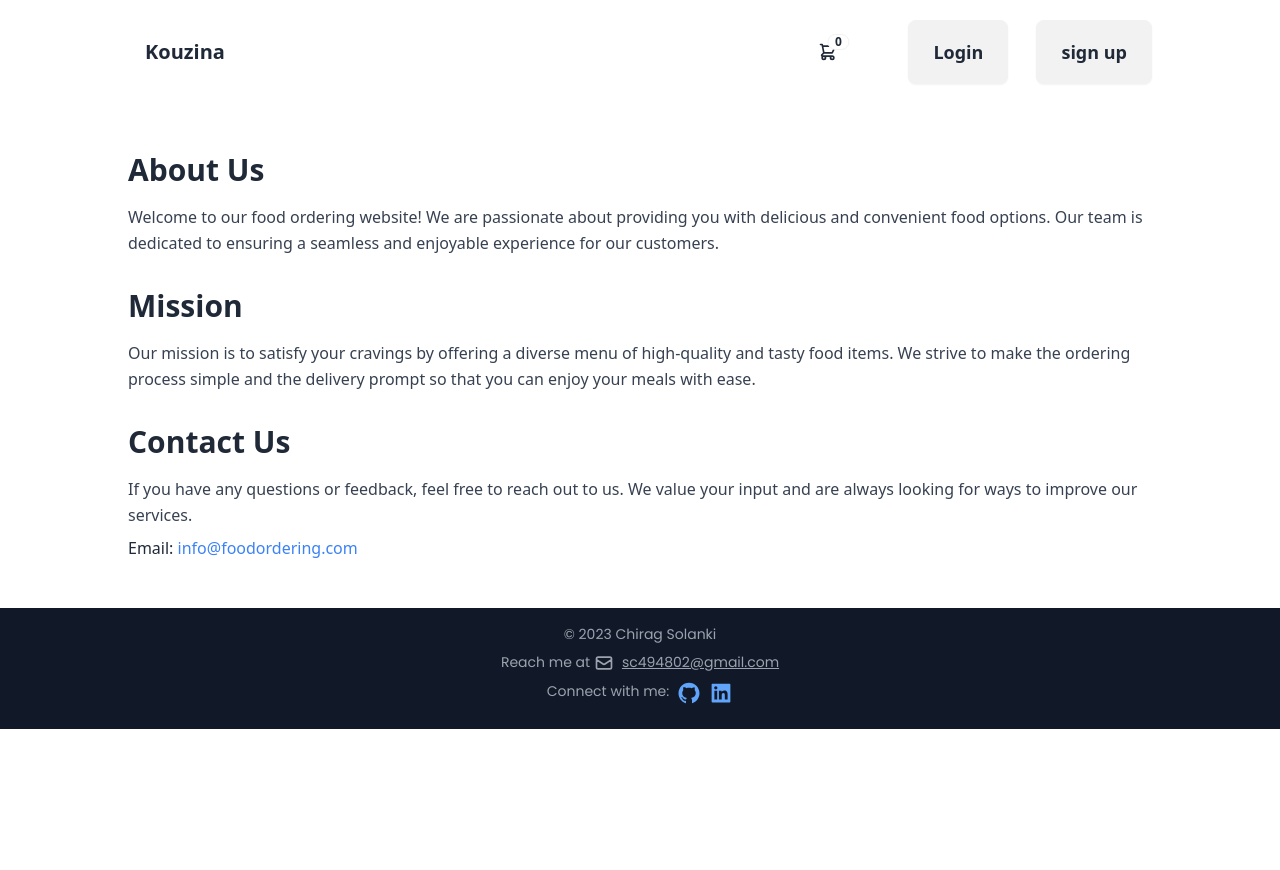
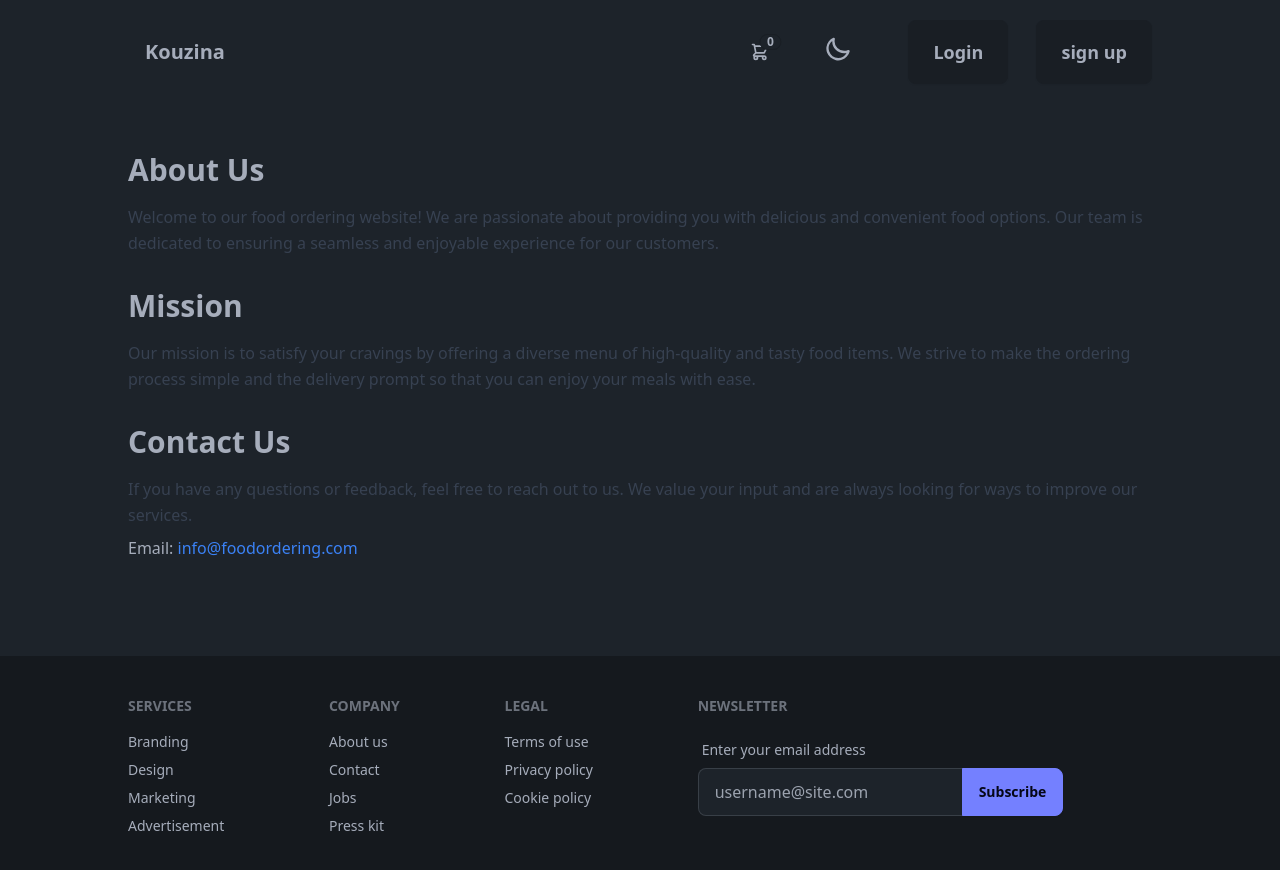
Before and after one commit to dhruvkaravadiya/ChewChew, a React (Vite) app in the folder client/: page /about in a window 1280 px wide. Shown: the top 870 px of the page. Before the commit the page ends 800 px from the top, so only its background shows below. Built offline with nearby package versions, Linux system fonts and the light colour scheme; no server answers.

Commit message:
Added shimmer effect for RestaurantList

```diff
--- a/client/index.html
+++ b/client/index.html
@@ -1,5 +1,5 @@
 <!DOCTYPE html>
-<html lang="en" data-theme="light">
+<html lang="en" data-theme="dark">
   <head>
     <meta charset="UTF-8" />
     <link rel="icon" type="image/svg+xml" href="/vite.svg" />
--- a/client/src/Components/Footer.jsx
+++ b/client/src/Components/Footer.jsx
@@ -3,36 +3,74 @@ import { HiOutlineMail } from "react-icons/hi";
 
 const Footer = () => {
   return (
-    <footer className="bg-gray-900 text-gray-400 py-4 mt-8 text-sm flex justify-between sticky font-custom">
-      <div className="container mx-auto flex flex-col items-center">
-        <p className="mb-2">&copy; {new Date().getFullYear()} Chirag Solanki</p>
-        <p className="mb-2">
-          Reach me at{" "}
-          <a href="mailto:sc494802@gmail.com" className="underline">
-            <HiOutlineMail className="inline-block text-xl mr-2" />
-            sc494802@gmail.com
-          </a>
-        </p>
-        <div className="flex mb-2">
-          <p className="mr-2">Connect with me:</p>
-          <a
-            href="https://github.com/chiragaug6/"
-            target="_blank"
-            rel="noopener noreferrer"
-            className="text-blue-400 hover:text-blue-600 mr-2"
-          >
-            <AiFillGithub className="inline-block text-2xl" />
-          </a>
-          <a
-            href="https://www.linkedin.com/in/chiragaug6/"
-            target="_blank"
-            rel="noopener noreferrer"
-            className="text-blue-400 hover:text-blue-600"
-          >
-            <AiFillLinkedin className="inline-block text-2xl" />
-          </a>
-        </div>
-      </div>
+    // <footer className="bg-gray-900 text-gray-400 py-4 mt-8 text-sm flex justify-between sticky font-custom">
+    //   <div className="container mx-auto flex flex-col items-center">
+    //     <p className="mb-2">&copy; {new Date().getFullYear()} Chirag Solanki</p>
+    //     <p className="mb-2">
+    //       Reach me at{" "}
+    //       <a href="mailto:sc494802@gmail.com" className="underline">
+    //         <HiOutlineMail className="inline-block text-xl mr-2" />
+    //         sc494802@gmail.com
+    //       </a>
+    //     </p>
+    //     <div className="flex mb-2">
+    //       <p className="mr-2">Connect with me:</p>
+    //       <a
+    //         href="https://github.com/chiragaug6/"
+    //         target="_blank"
+    //         rel="noopener noreferrer"
+    //         className="text-blue-400 hover:text-blue-600 mr-2"
+    //       >
+    //         <AiFillGithub className="inline-block text-2xl" />
+    //       </a>
+    //       <a
+    //         href="https://www.linkedin.com/in/chiragaug6/"
+    //         target="_blank"
+    //         rel="noopener noreferrer"
+    //         className="text-blue-400 hover:text-blue-600"
+    //       >
+    //         <AiFillLinkedin className="inline-block text-2xl" />
+    //       </a>
+    //     </div>
+    //   </div>
+    // </footer>
+    <footer className="footer p-10 mt-20 px-32 bg-base-300 text-base-content">
+      <nav>
+        <h6 className="footer-title">Services</h6>
+        <a className="link link-hover">Branding</a>
+        <a className="link link-hover">Design</a>
+        <a className="link link-hover">Marketing</a>
+        <a className="link link-hover">Advertisement</a>
+      </nav>
+      <nav>
+        <h6 className="footer-title">Company</h6>
+        <a className="link link-hover">About us</a>
+        <a className="link link-hover">Contact</a>
+        <a className="link link-hover">Jobs</a>
+        <a className="link link-hover">Press kit</a>
+      </nav>
+      <nav>
+        <h6 className="footer-title">Legal</h6>
+        <a className="link link-hover">Terms of use</a>
+        <a className="link link-hover">Privacy policy</a>
+        <a className="link link-hover">Cookie policy</a>
+      </nav>
+      <form>
+        <h6 className="footer-title">Newsletter</h6>
+        <fieldset className="form-control w-80">
+          <label className="label">
+            <span className="label-text">Enter your email address</span>
+          </label>
+          <div className="join">
+            <input
+              type="text"
+              placeholder="username@site.com"
+              className="input input-bordered join-item"
+            />
+            <button className="btn btn-primary join-item">Subscribe</button>
+          </div>
+        </fieldset>
+      </form>
     </footer>
   );
 };
--- a/client/src/Components/Header.jsx
+++ b/client/src/Components/Header.jsx
@@ -31,7 +31,7 @@ const Header = () => {
   }
 
   return (
-    <div className="navbar bg-base-100 px-32 py-5">
+    <div className="navbar bg-base-100 sm:px-4 lg:px-32 lg:py-5">
       <div className="flex-1">
         <Link className="btn btn-ghost text-xl" to="/">
           {role || "Kouzina"}
@@ -39,14 +39,8 @@ const Header = () => {
       </div>
 
       <div className="flex-none gap-10">
-        {/* <div className="form-control">
-          <input
-            type="text"
-            placeholder="Search"
-            className="input input-bordered w-24 md:w-auto"
-          />
-        </div> */}
         <div className="dropdown dropdown-end">
+          <div>
             {role !== "Restaurant" && role !== "DeliveryMan" && (
               <Link
                 to="/cart"
@@ -75,25 +69,39 @@ const Header = () => {
                 </div>
               </Link>
             )}
-
-          {/* <div
-            tabIndex={0}
-            className="mt-3 z-[1] card card-compact dropdown-content w-52 bg-base-100 shadow"
-          >
-            <div className="card-body">
-              <span className="font-bold text-lg">
-                {cartItems?.length} Items
-              </span>
-              <span className="text-info">Total Amount: ₹ {totalBill} </span>
-              <div className="card-actions">
-                <Link className="btn btn-primary btn-block" to="/cart">
-                  View cart
-                </Link>
           </div>
         </div>
-          </div> */}
+
+        <div>
+          <label className="swap swap-rotate">
+            {/* this hidden checkbox controls the state */}
+            <input
+              type="checkbox"
+              className="theme-controller"
+              value="synthwave"
+            />
+
+            {/* sun icon */}
+            <svg
+              className="swap-on fill-current w-7 h-7"
+              xmlns="http://www.w3.org/2000/svg"
+              viewBox="0 0 24 24"
+            >
+              <path d="M5.64,17l-.71.71a1,1,0,0,0,0,1.41,1,1,0,0,0,1.41,0l.71-.71A1,1,0,0,0,5.64,17ZM5,12a1,1,0,0,0-1-1H3a1,1,0,0,0,0,2H4A1,1,0,0,0,5,12Zm7-7a1,1,0,0,0,1-1V3a1,1,0,0,0-2,0V4A1,1,0,0,0,12,5ZM5.64,7.05a1,1,0,0,0,.7.29,1,1,0,0,0,.71-.29,1,1,0,0,0,0-1.41l-.71-.71A1,1,0,0,0,4.93,6.34Zm12,.29a1,1,0,0,0,.7-.29l.71-.71a1,1,0,1,0-1.41-1.41L17,5.64a1,1,0,0,0,0,1.41A1,1,0,0,0,17.66,7.34ZM21,11H20a1,1,0,0,0,0,2h1a1,1,0,0,0,0-2Zm-9,8a1,1,0,0,0-1,1v1a1,1,0,0,0,2,0V20A1,1,0,0,0,12,19ZM18.36,17A1,1,0,0,0,17,18.36l.71.71a1,1,0,0,0,1.41,0,1,1,0,0,0,0-1.41ZM12,6.5A5.5,5.5,0,1,0,17.5,12,5.51,5.51,0,0,0,12,6.5Zm0,9A3.5,3.5,0,1,1,15.5,12,3.5,3.5,0,0,1,12,15.5Z" />
+            </svg>
+
+            {/* moon icon */}
+            <svg
+              className="swap-off fill-current w-7 h-7"
+              xmlns="http://www.w3.org/2000/svg"
+              viewBox="0 0 24 24"
+            >
+              <path d="M21.64,13a1,1,0,0,0-1.05-.14,8.05,8.05,0,0,1-3.37.73A8.15,8.15,0,0,1,9.08,5.49a8.59,8.59,0,0,1,.25-2A1,1,0,0,0,8,2.36,10.14,10.14,0,1,0,22,14.05,1,1,0,0,0,21.64,13Zm-9.5,6.69A8.14,8.14,0,0,1,7.08,5.22v.27A10.15,10.15,0,0,0,17.22,15.63a9.79,9.79,0,0,0,2.1-.22A8.11,8.11,0,0,1,12.14,19.73Z" />
+            </svg>
+          </label>
         </div>
 
+        <div>
           {isLoggedIn ? (
             <div className="dropdown dropdown-end">
               <div
@@ -117,6 +125,11 @@ const Header = () => {
                     Profile
                   </Link>
                 </li>
+                {role === "Restaurant" && !RestaurantExist(data._id) && (
+                  <li>
+                    <Link to="/create/Restaurant">Add Restaurant</Link>
+                  </li>
+                )}
                 <li>
                   <Link to="/myorder">My Order</Link>
                 </li>
@@ -141,6 +154,7 @@ const Header = () => {
               </Link>
             </div>
           )}
+        </div>
       </div>
     </div>
     // <div className="z-5 font-custom sticky shadow-lg px-44 w-full h-24 text-xl flex justify-between items-center bg-red-500 text-white font-Poppins xl:text-lg xl:px-24 lg:text-base lg:px-11 md:px-6 sm:px-1">
--- a/client/src/Components/Restaurant/RestaurantCard.jsx
+++ b/client/src/Components/Restaurant/RestaurantCard.jsx
@@ -14,26 +14,58 @@ const RestaurantCard = ({ resdata }) => {
   }
 
   return (
+    // <div
+    //   onClick={onCardClick}
+    //   className="w-96 h-auto flex flex-col gap-2 cursor-pointer rounded-lg font-custom hover:shadow-xl bg-white p-4 border border-gray-200"
+    // >
+    //   <img
+    //     alt="resPhoto"
+    //     src={resdata?.photo?.photoUrl}
+    //     className="w-96 h-60 rounded-md"
+    //   />
+    //   <div className="flex items-center justify-between m-2 p-1 text-white">
+    //     <div className="text-base text-gray-600  font-semibold">
+    //       {resdata?.restaurantName}
+    //     </div>
+    //     <div className="bg-green-500 w-10 h-6 rounded-full flex items-center justify-evenly p-1">
+    //       <p className="text-sm">4.4</p>
+    //       <MdOutlineStar />
+    //     </div>
+    //   </div>
+    //   <div className="mt-2 flex items-center justify-between p-1">
+    //     <div>
+    //       {resdata?.cuisines?.map((cuisine) => {
+    //         return (
+    //           <span
+    //             key={cuisine}
+    //             className="mb-2 mr-2 inline-block rounded-full bg-gray-100 px-3 py-1 text-[10px] font-semibold text-gray-900"
+    //           >
+    //             {cuisine}
+    //           </span>
+    //         );
+    //       })}
+    //     </div>
+    //   </div>
+    // </div>
+
     <div
       onClick={onCardClick}
-      className="w-96 h-auto flex flex-col gap-2 cursor-pointer rounded-lg font-custom hover:shadow-xl bg-white p-4 border border-gray-200"
+      className="card w-96 bg-base-100 shadow-xl cursor-pointer"
     >
-      <img
-        alt="resPhoto"
-        src={resdata?.photo?.photoUrl}
-        className="w-96 h-60 rounded-md"
-      />
-      <div className="flex items-center justify-between m-2 p-1 text-white">
-        <div className="text-base text-gray-600  font-semibold">
+      <figure>
+        <img
+          className="w-96 h-60 "
+          src={resdata?.photo?.photoUrl}
+          alt="resPhoto"
+        />
+      </figure>
+      <div className="card-body flex flex-col gap-5">
+        <h2 className="card-title">
           {resdata?.restaurantName}
-        </div>
-        <div className="bg-green-500 w-10 h-6 rounded-full flex items-center justify-evenly p-1">
-          <p className="text-sm">4.4</p>
-          <MdOutlineStar />
-        </div>
-      </div>
-      <div className="mt-2 flex items-center justify-between p-1">
-        <div>
+          <div className="badge badge-success">OPEN</div>
+        </h2>
+        {/* <p>If a dog chews shoes whose shoes does he choose?</p> */}
+        <div className="card-actions flex gap-0 justify-start">
           {resdata?.cuisines?.map((cuisine) => {
             return (
               <span
@@ -44,6 +76,8 @@ const RestaurantCard = ({ resdata }) => {
               </span>
             );
           })}
+          {/* <div className="badge badge-outline">Fashion</div>
+          <div className="badge badge-outline">Products</div> */}
         </div>
       </div>
     </div>
--- a/client/src/Pages/Restaurant/RestaurantList.jsx
+++ b/client/src/Pages/Restaurant/RestaurantList.jsx
@@ -26,8 +26,8 @@ const RestaurantList = () => {
 
   return (
     <div className="flex items-center justify-center flex-wrap gap-11 mt-10">
-      {restaurantData.length == 0 ? (
-        <RestaurantCardShimmer />
+      {restaurantData.length === 0 ? (
+        <RestaurantListShimmer />
       ) : (
         <React.Fragment>
           {restaurantData.map((restaurant) => {
--- a/client/src/Pages/Shimmer/RestaurantCardShimmer.jsx
+++ b/client/src/Pages/Shimmer/RestaurantCardShimmer.jsx
@@ -1,45 +1,19 @@
 import React from "react";
-import Skeleton from "react-loading-skeleton";
+// import Skeleton from "react-loading-skeleton";
 
 const RestaurantCardShimmer = () => {
+  const cuisine = [1, 2, 3, 4];
   return (
-    <div className="w-96 h-auto flex flex-col gap-2 cursor-pointer rounded-lg font-custom hover:shadow-xl bg-gray-50 p-4">
-      <Skeleton
-        width="100%"
-        height="60%"
-        borderRadius="12px"
-        animation="wave"
-      />
-      <div className="flex items-center justify-between m-2 p-1 text-white">
-        <div className="text-base text-gray-600 font-semibold">
-          <Skeleton width="80%" height="20px" animation="wave" />
-        </div>
-        <div className="bg-green-500 w-10 h-6 rounded-full flex items-center justify-evenly p-1">
-          <Skeleton width="30%" height="15px" animation="wave" />
-        </div>
+    <div className="flex flex-col gap-4 w-96">
+      <div className="skeleton h-60 w-full"></div>
+      <div className="skeleton h-7 w-60"></div>
+      <div className="flex gap-5">
+        {cuisine.map((c) => {
+          return <div key={c} className="skeleton h-6 w-40"></div>;
+        })}
       </div>
-      <div className="mt-2 flex items-center justify-between p-1">
-        <div>
-          <div className="flex items-center space-x-2">
-            <Skeleton
-              width="20px"
-              height="20px"
-              borderRadius="50%"
-              animation="wave"
-            />
-            <Skeleton width="60%" height="15px" animation="wave" />
-          </div>
-          <div className="flex items-center space-x-2 mt-2">
-            <Skeleton
-              width="20px"
-              height="20px"
-              borderRadius="50%"
-              animation="wave"
-            />
-            <Skeleton width="40%" height="15px" animation="wave" />
-          </div>
-        </div>
-      </div>
+      {/* <div className="skeleton h-4 w-16"></div>
+      <div className="skeleton h-4 w-full"></div> */}
     </div>
   );
 };
--- a/client/src/Pages/Shimmer/RestaurantListShimmer.jsx
+++ b/client/src/Pages/Shimmer/RestaurantListShimmer.jsx
@@ -1,11 +1,13 @@
 import React from "react";
+import RestaurantCardShimmer from "./RestaurantCardShimmer";
 
 const RestaurantListShimmer = () => {
+  const myArray = [1, 2, 3, 4, 5, 6, 7, 8, 9];
   return (
     <div>
-      <div className="flex items-center justify-center flex-wrap gap-11 mt-10">
-        {myArray.fill(10).map((i) => {
-          return <RestaurantListShimmer key={i} />;
+      <div className="flex items-center justify-center flex-wrap gap-11 mb-10">
+        {myArray.map((i) => {
+          return <RestaurantCardShimmer key={i} />;
         })}
       </div>
     </div>
```
Lines whose indentation alone changed are shown as unchanged.
